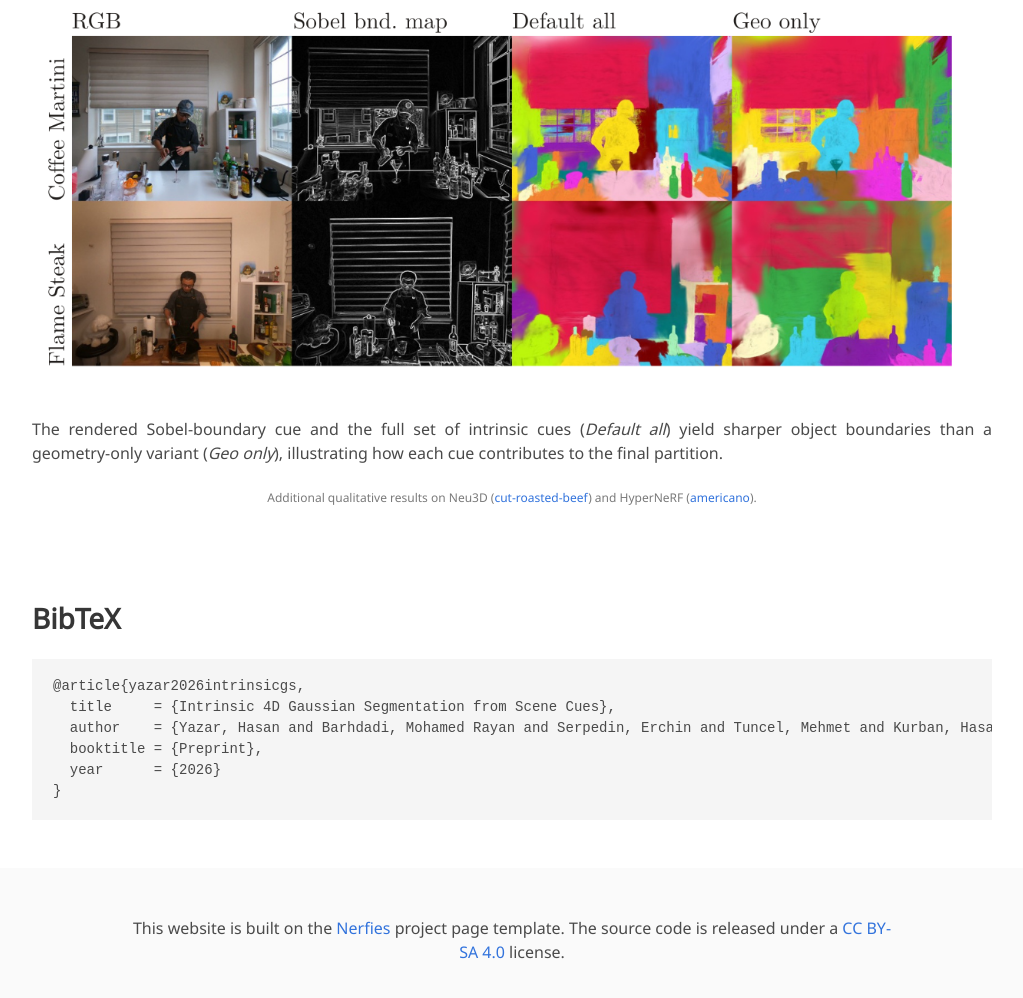
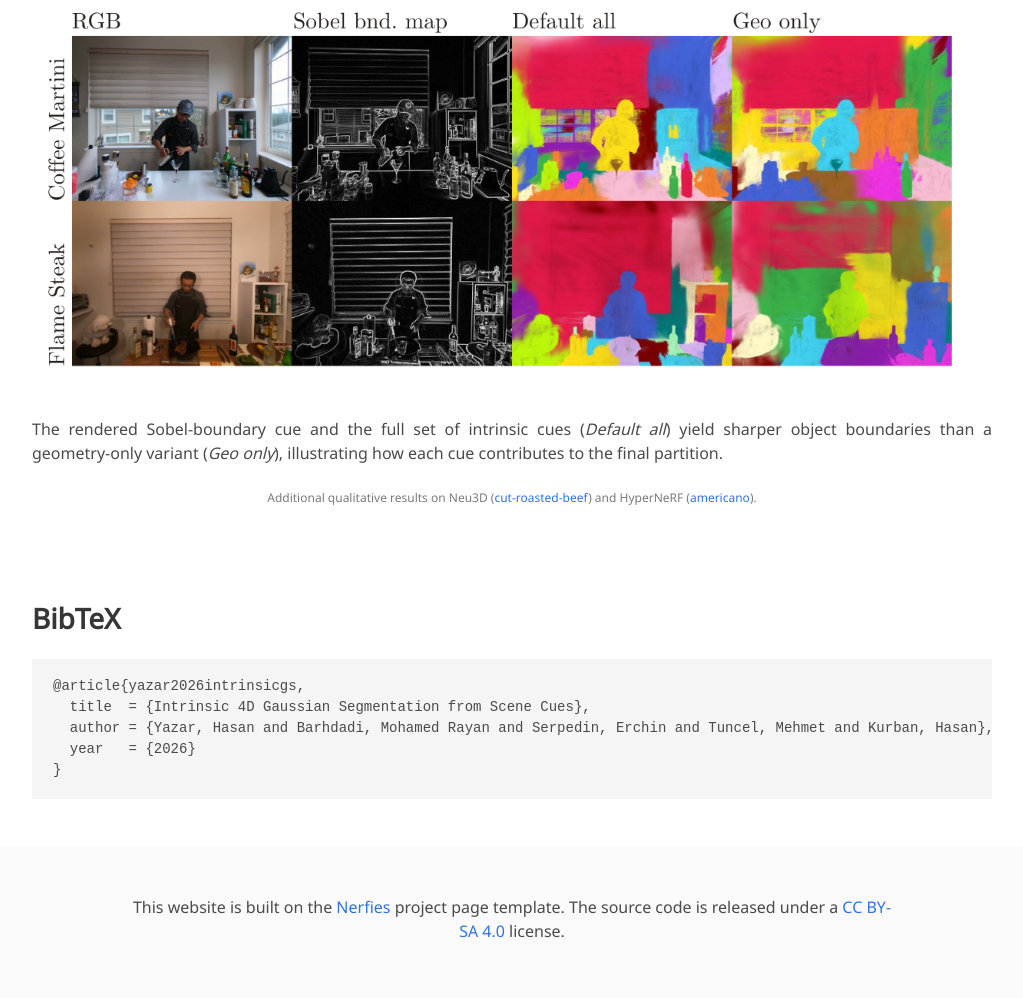
Before and after one commit to KurbanIntelligenceLab/intrinsic-gs, a plain HTML site: page docs_site/index.html in a window 1280 px wide. Shown: the part 3459-4457 px from the top of the page, without its empty margins (128-1151 px from the left). Drawn offline with nearby package versions, Linux system fonts and the light colour scheme; some icons are missing; a web font is replaced by a local one.

Commit message:
Use Preprint instead of a named venue (title + BibTeX)
Drop the venue mention from the page header, README and BibTeX
(switch @inproceedings -> @article) to keep the venue unrevealed.

Co-Authored-By: Claude Opus 4.8 <noreply@anthropic.com>

```diff
--- a/docs_site/index.html
+++ b/docs_site/index.html
@@ -272,10 +272,9 @@
     <div class="container is-max-desktop content">
       <h2 class="title">BibTeX</h2>
       <pre><code>@article{yazar2026intrinsicgs,
-  title     = {Intrinsic 4D Gaussian Segmentation from Scene Cues},
-  author    = {Yazar, Hasan and Barhdadi, Mohamed Rayan and Serpedin, Erchin and Tuncel, Mehmet and Kurban, Hasan},
-  booktitle = {Preprint},
-  year      = {2026}
+  title  = {Intrinsic 4D Gaussian Segmentation from Scene Cues},
+  author = {Yazar, Hasan and Barhdadi, Mohamed Rayan and Serpedin, Erchin and Tuncel, Mehmet and Kurban, Hasan},
+  year   = {2026}
 }</code></pre>
     </div>
   </section>
```
Also changed, not shown: 1 other file.
